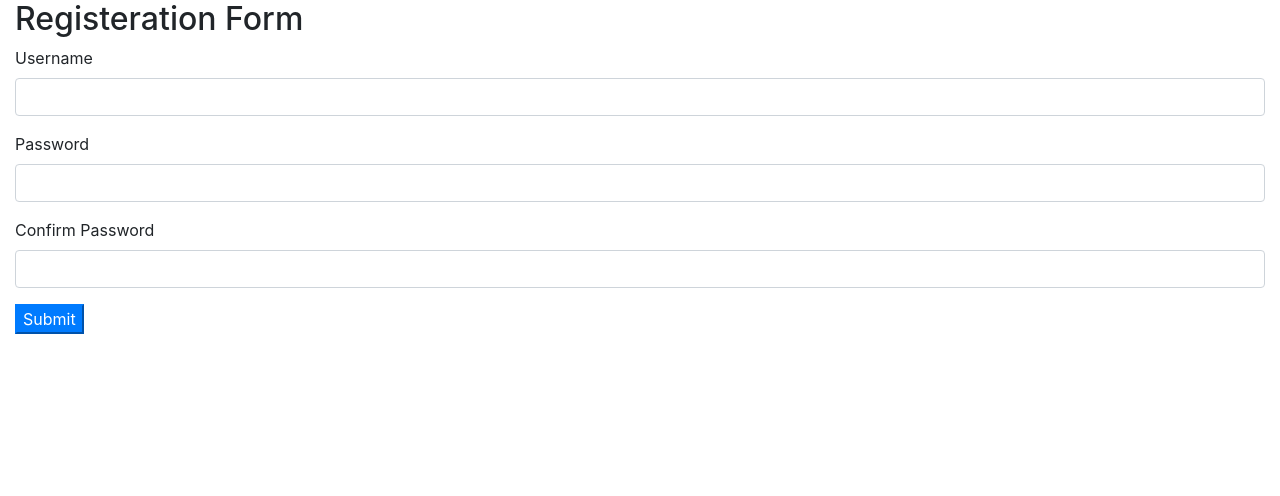
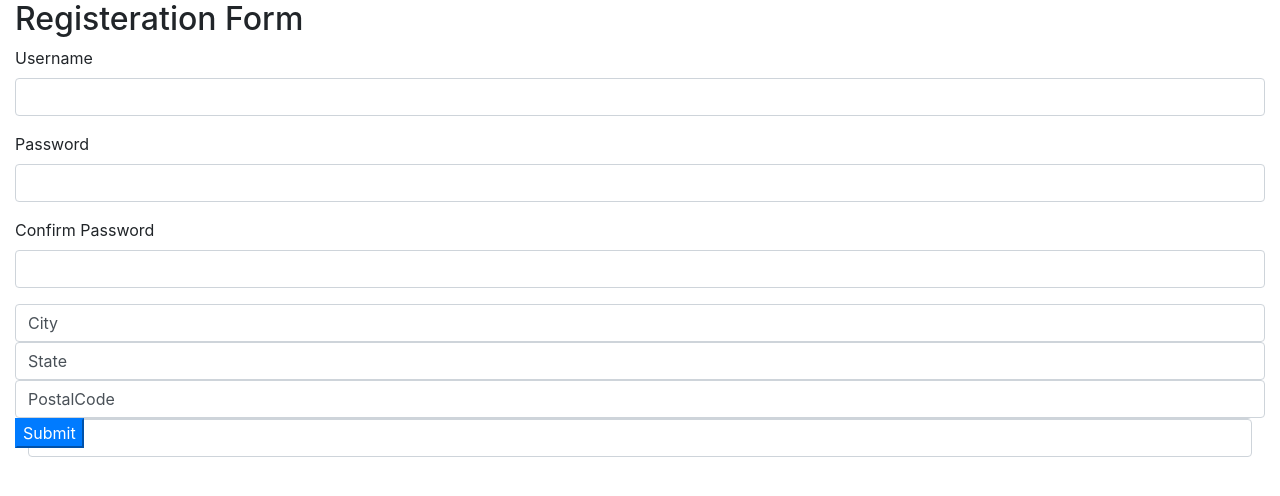
Before and after one commit to awaisazmat/reactive-forms, an Angular app: page / in a window 1280 px wide. Shown: the top 496 px of the page. Built offline with nearby package versions, Linux system fonts and the light colour scheme.

Commit message:
3 new input fields added

```diff
--- a/src/app/app.component.html
+++ b/src/app/app.component.html
@@ -17,6 +17,21 @@
       <input formControlName="confirmPassword" type="password" class="form-control">
     </div>
 
+    <div>
+      <div class="form-control">
+        <label>City</label>
+        <input type="text" class="form-control">
+      </div>
+      <div class="form-control">
+          <label>State</label>
+          <input type="text" class="form-control">
+        </div>
+        <div class="form-control">
+            <label>PostalCode</label>
+            <input type="text" class="form-control">
+          </div>
+    </div>
+
     <button class="btn-primary">Submit</button>
   </form>
 </div>
```
